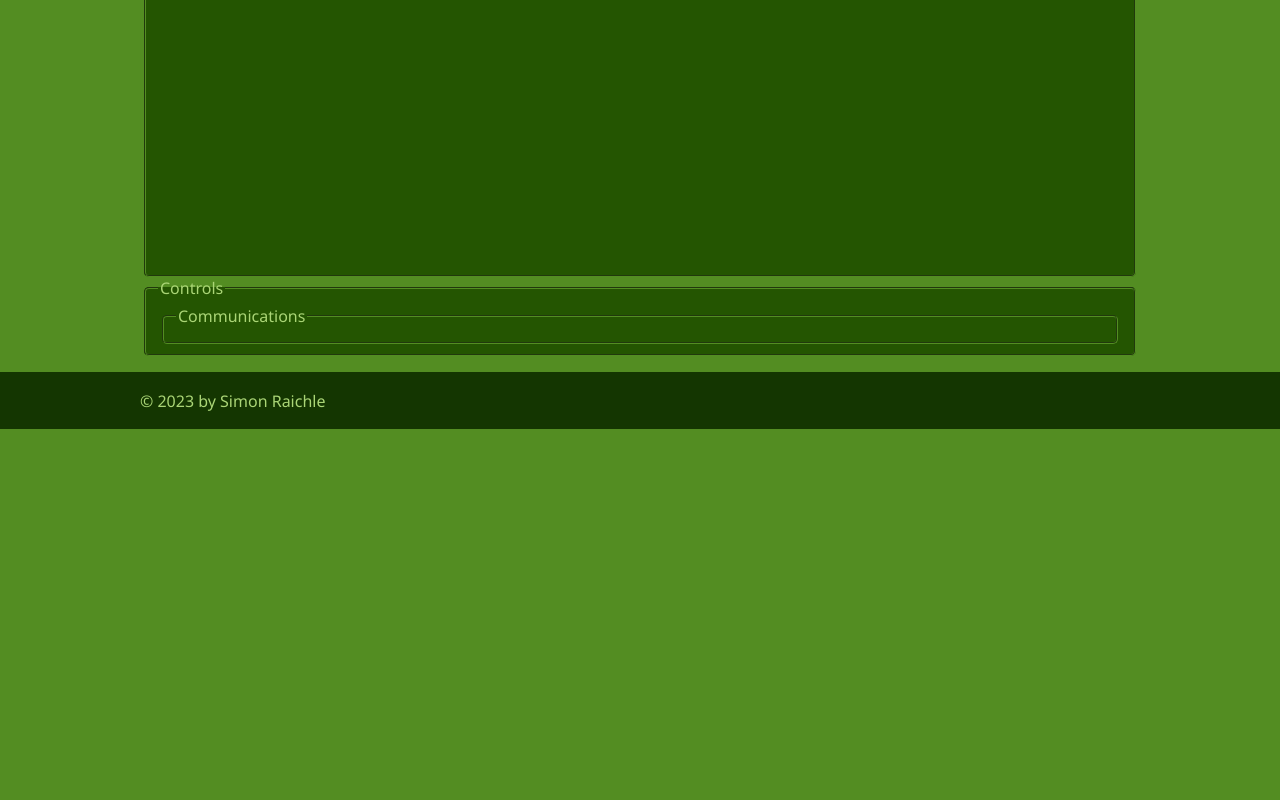
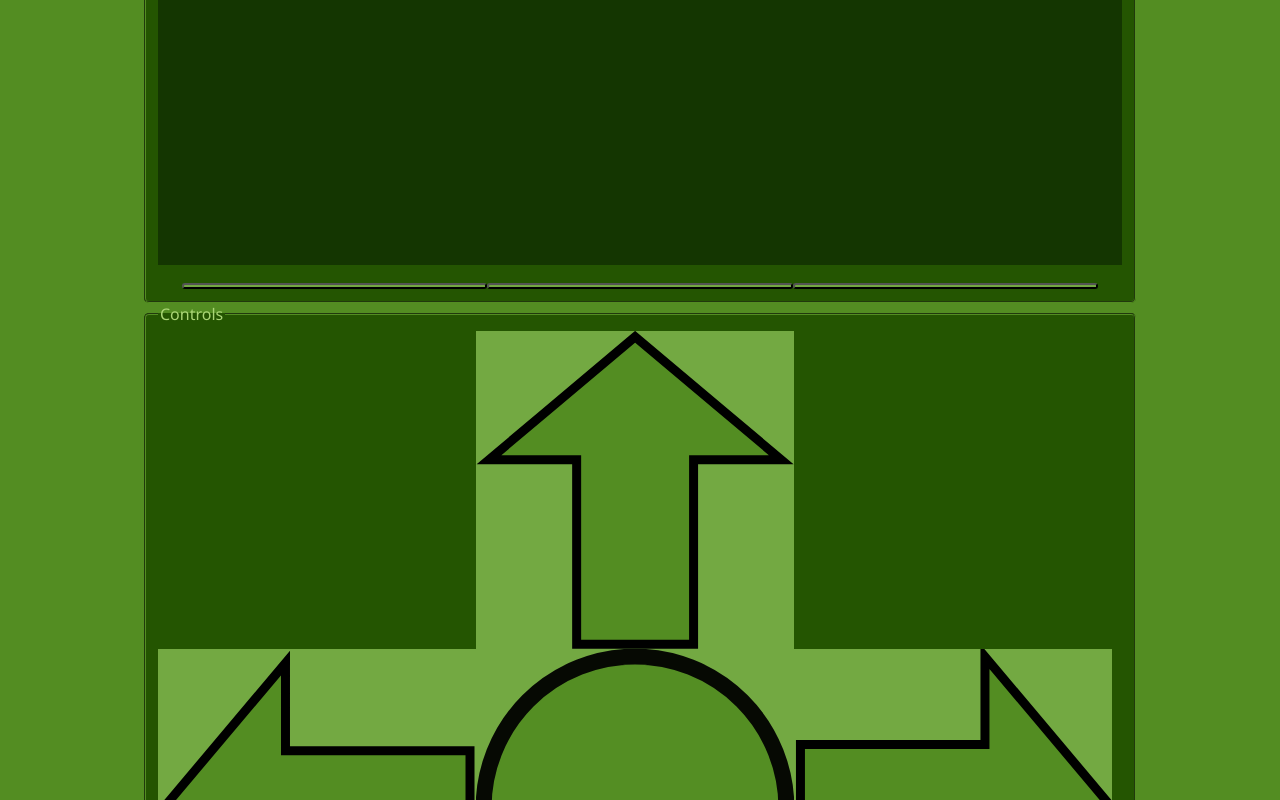
Before and after one commit to Hightier2244/Labor-Maze, a plain HTML site: page index.html in a window 1280 px wide. Shown: the part 860-1660 px from the top of the page. Before the commit the page ends 1289 px from the top, so only its background shows below. Drawn offline with Linux system fonts and the light colour scheme.

Commit message:
js ready, start with implement maze

```diff
--- a/script.js
+++ b/script.js
@@ -47,7 +47,7 @@ const maze = {
             newField.appendChild(this.generateRow(width));
         }
         oldField.replaceWith(newField);
-        document.querySelectorAll('.row div').forEach(element => {element.style.width = 'calc(100% / width)'});
+        document.querySelectorAll('.row').forEach(element => {element.style.width = `calc(100% / ${width})`; });
     },
     generateRow(width){
         const row = this.elementWithClasses('div', 'row');
@@ -59,7 +59,7 @@ const maze = {
     generateCell(){
         const squareHolder = this.elementWithClasses('div', 'square-holder');
         const squareSizer = this.elementWithClasses('div', 'square-sizer');
-        const cell = this.elementWithClasses('div', 'square-content Cell');
+        const cell = this.elementWithClasses('div', 'square-content cell');
         squareHolder.appendChild(squareSizer);
         squareSizer.appendChild(cell);
         return squareHolder;
@@ -68,15 +68,64 @@ const maze = {
         const fieldset = this.makeFieldset('Maze');
         const field = this.elementWithClasses('div', 'field');
         fieldset.appendChild(field);
+        const sizebar = this.generateSizebar();
+        fieldset.appendChild(sizebar);
         return fieldset;
+    },
+    generateSizebar(){
+        const sizebar = this.elementWithClasses('div', 'sizebar');
+        const btsmall = this.generateButton('small', 'btsmall');
+        btsmall.addEventListener('click', () => this.newMaze(7,7));
+        sizebar.appendChild(btsmall);
+        const btmedium = this.generateButton('medium', 'btmedium');
+        btmedium.addEventListener('click', () => this.newMaze(13,13));
+        sizebar.appendChild(btmedium);
+        const btlarge = this.generateButton('large', 'btlarge');
+        btlarge.addEventListener('click', () => this.newMaze(25,25));
+        sizebar.appendChild(btlarge);
+        return sizebar;
+    },
+    generateButton(text, id){
+        const button = document.createElement('button');
+        button.text = text;
+        if(id != null) button.id = id;
+        return button;
     },
     generateControlFieldset(){
         const fieldset = this.makeFieldset('Controls');
+        const controls = this.generateControls();
+        fieldset.appendChild(controls);
         const communications = this.makeFieldset('Communications');
         const p = document.createElement('p');
         communications.appendChild(p);
         fieldset.appendChild(communications);
         return fieldset;
+    },
+    generateControls(){
+        const controls = this.elementWithClasses('div', 'contol-holder square-holder');
+        const sizer = this.elementWithClasses('div', 'square-sizer');
+        controls.appendChild(sizer);
+        const content = this.elementWithClasses('div', 'controle-content square-content');
+        sizer.appendChild(content);
+        const arrowup = this.elementWithClasses('div', 'direction-arrow up');
+        const arrowleft = this.elementWithClasses('div', 'direction-arrow left');
+        const player = this.elementWithClasses('div', 'direction-arrow player');
+        const arrowright = this.elementWithClasses('div', 'direction-arrow right');
+        const arrowdown = this.elementWithClasses('div', 'direction-arrow down');
+        arrowup.addEventListener('click', () => this.mazeMove(0,-1));
+        arrowdown.addEventListener('click', () => this.mazeMove(0,1));
+        arrowleft.addEventListener('click', () => this.mazeMove(-1,0));
+        arrowright.addEventListener('click', () => this.mazeMove(1,0));
+        content.appendChild(this.elementWithClasses('div','direction-spacer top-left'))
+        content.appendChild(arrowup);
+        content.appendChild(this.elementWithClasses('div','direction-spacer top-right'))
+        content.appendChild(arrowleft);
+        content.appendChild(player);
+        content.appendChild(arrowright);
+        content.appendChild(this.elementWithClasses('div','direction-spacer bottom-left'))
+        content.appendChild(arrowdown);
+        content.appendChild(this.elementWithClasses('div','direction-spacer bottom-right'))
+        return controls;
     },
     makeFieldset(title){
         const fieldset = document.createElement('fieldset');
@@ -85,6 +134,14 @@ const maze = {
         fieldset.appendChild(legend);
         return fieldset;
     },
+    newMaze(width,heigth){
+        this.generateField(width,heigth);
+        this.width = width;
+        this.heigth = heigth;
+    },
+    mazeMove(dx, dy){
+        alert(`Moving by ${dx},${dy}`);
+    },
     elementWithClasses(elementType, classNames){
         const element = document.createElement(elementType);
         for (var className of classNames.split(" "))
--- a/styles.css
+++ b/styles.css
@@ -107,7 +107,7 @@ button {
 }
 
 .sizebar>button {
-    width: calc(90%/3);
+    width: calc(95%/3);
 }
 
 .sizebar>button:hover{
```
